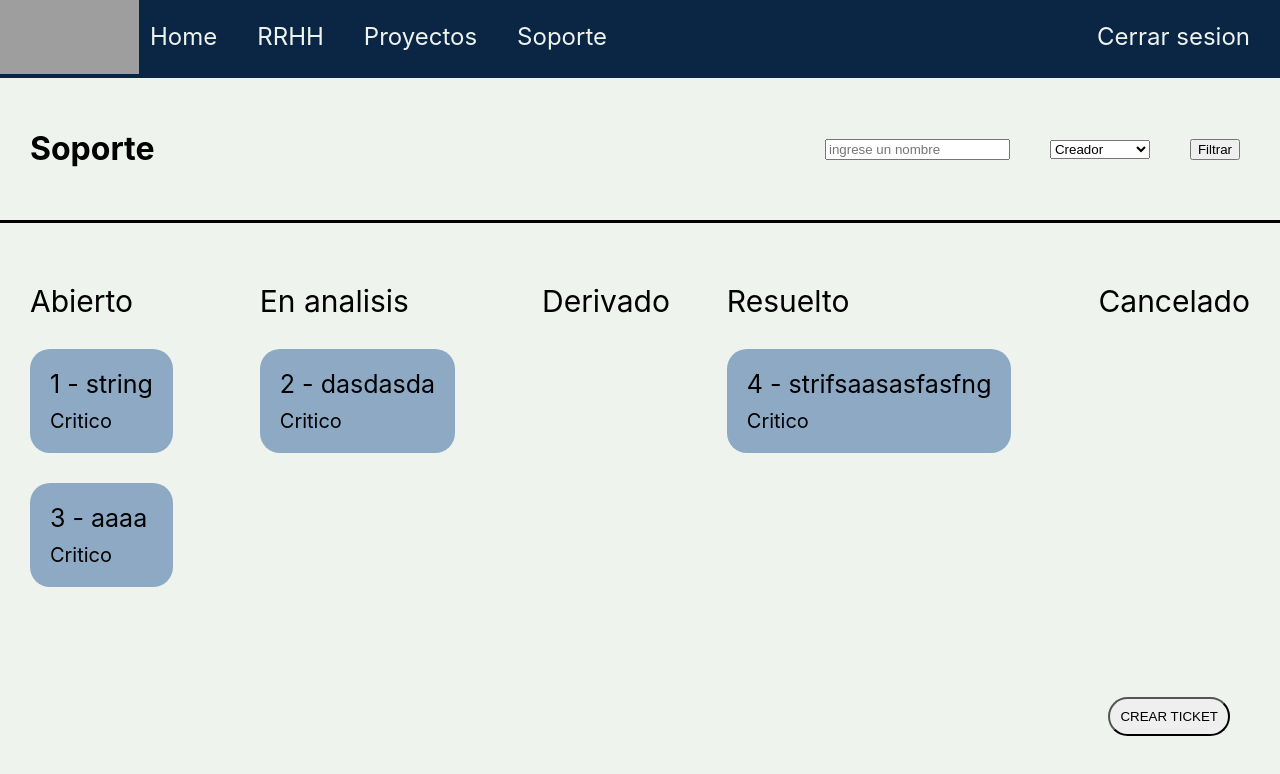
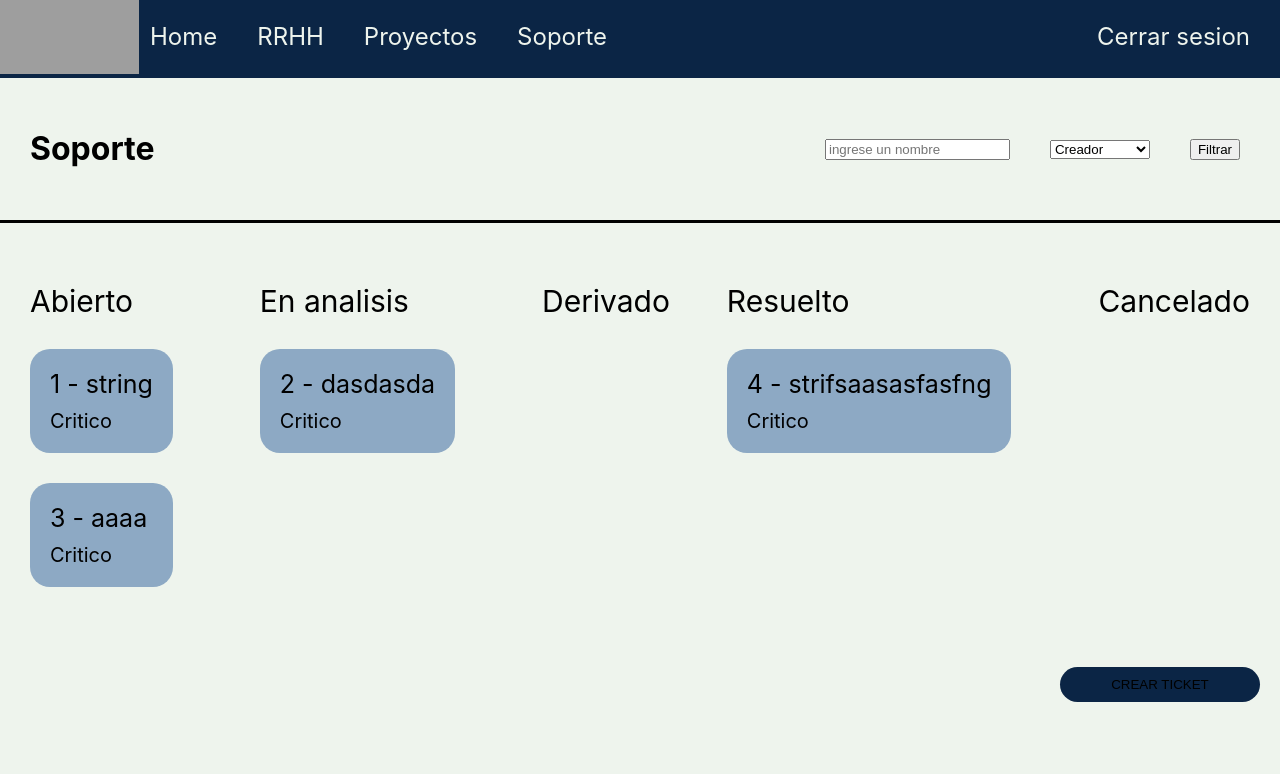
Before and after one commit to BrunoPasca/tribu_2_2022_2c, a Next.js app: page /moduloSoporte/soporte in a window 1280 px wide. Shown: the top 774 px of the page. Built offline with nearby package versions, Linux system fonts and the light colour scheme; grey boxes are pictures that could not be loaded.

Commit message:
boton crear ticket

```diff
--- a/styles/soporte.module.css
+++ b/styles/soporte.module.css
@@ -21,6 +21,7 @@
     justify-content: space-between;
     align-items: center;
     border-bottom: solid black 3px;
+    color: black;
   }
 
   .navbarIzq{
@@ -49,7 +50,16 @@
   }
 
   .contenedorBoton button{
-    margin: 50px;
+    margin: 20px;
     padding: 10px;
-    border-radius: 20px;
+    border-radius: 30px;
+    width: 200px;
+    background-color: #0B2545;
+    border: none
   }
+
+  .contenedorBoton button:hover{
+    box-shadow: 0px 0px 10px rgb(82, 82, 82);
+    background-color: #134074;
+
+  }
```
